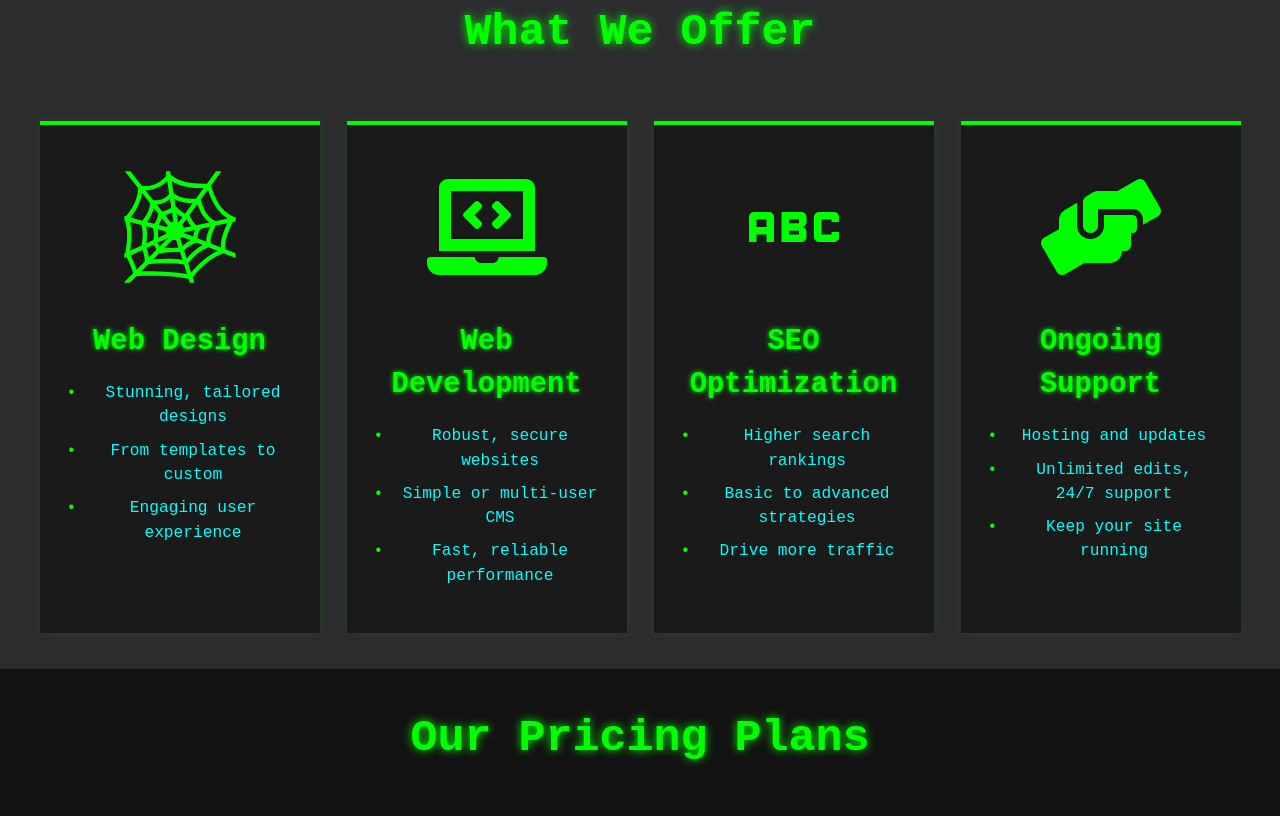
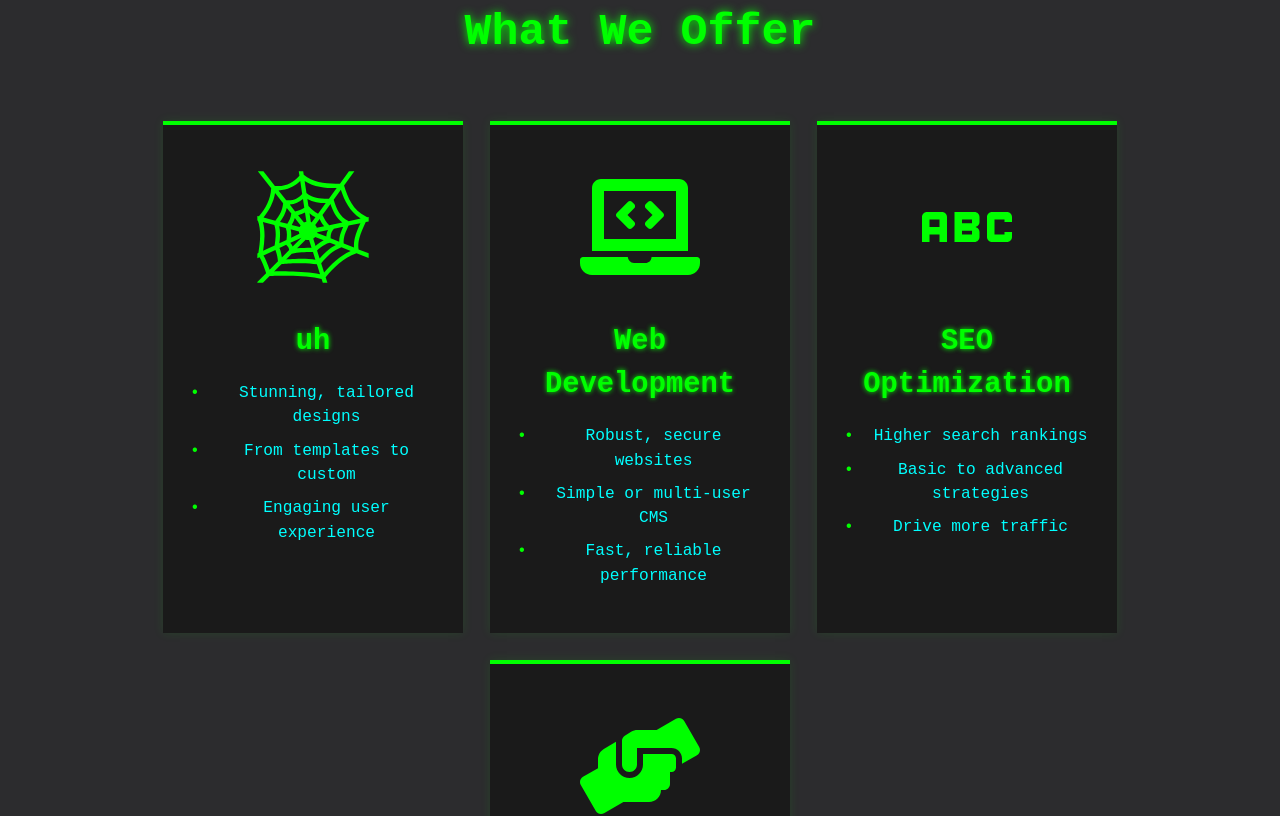
Before and after one commit to amadeus-aleksei/neon-framing-frontend, a React (Vite) app: page / in a window 1280 px wide. Shown: the part 780-1596 px from the top of the page. Built offline with nearby package versions, Linux system fonts and the light colour scheme.

Commit message:
Code and style changes -Made Hero and Services sections code reusable -Fixed margin issue on carousel nav

```diff
--- a/index.html
+++ b/index.html
@@ -5,6 +5,9 @@
     <link rel="icon" type="image/svg+xml" href="/vite.svg" />
     <meta name="viewport" content="width=device-width, initial-scale=1.0" />
     <title>⚡Neon Framing⚡</title>
+    <link rel="preconnect" href="https://fonts.googleapis.com">
+    <link rel="preconnect" href="https://fonts.gstatic.com" crossorigin>
+    <link href="https://fonts.googleapis.com/css2?family=Montserrat:ital,wght@0,100..900;1,100..900&family=Roboto:ital,wght@0,100;0,300;0,400;0,500;0,700;0,900;1,100;1,300;1,400;1,500;1,700;1,900&family=Zilla+Slab:ital,wght@0,300;0,400;0,500;0,600;0,700;1,300;1,400;1,500;1,600;1,700&display=swap" rel="stylesheet">
   </head>
   <body>
     <div id="root"></div>
--- a/src/components/common/Footer.jsx
+++ b/src/components/common/Footer.jsx
@@ -2,11 +2,6 @@
       return (
         <footer>
           <p>&copy; 2025 Neon Framing. All rights reserved.</p>
-          <div className="social-links">
-            <a href="#">Facebook</a>
-            <a href="#">Twitter</a>
-            <a href="#">LinkedIn</a>
-          </div>
         </footer>
       );
     }
--- a/src/components/common/Header.jsx
+++ b/src/components/common/Header.jsx
@@ -10,7 +10,7 @@ const Header = () => {
 
       <nav className="nav">
         <ul>
-          <Link to="/services" className="nav-item">Services</Link>
+          <Link to="/services" className="nav-item">Cyberservices</Link>
           <Link to="/portfolio" className="nav-item">Portfolio</Link>
           <Link to="/about" className="nav-item">About</Link>
           <Link to="/contact" className="nav-item">Contact</Link>
--- a/src/components/sections/Hero.jsx
+++ b/src/components/sections/Hero.jsx
@@ -1,9 +1,9 @@
-const Hero = () => {
+const Hero = ({title, description, button1}) => {
   return (
     <section className="hero">
-      <h2>Bring Your Digital Vision to Life</h2>
-      <p>Craft stunning, user-focused websites that engage, convert, and grow your brand</p>
-      <button>Get Started</button>
+      <h1>{title}</h1>
+      <p>{description}</p>
+      <button>{button1}</button>
     </section>
   );
 }
--- a/src/components/sections/ServicesSection.jsx
+++ b/src/components/sections/ServicesSection.jsx
@@ -20,47 +20,19 @@ const ServiceCard = ({ title, image, features }) => (
   </div>
 );
 
-const ServicesSection = () => (
+const ServicesSection = ({ title, cards }) => (
   <section className="services-section">
     <div className="container">
-      <h2>What We Offer</h2>
+      <h2>{title}</h2>
       <div className="services-list">
-        <ServiceCard
-          title="Web Design"
-          image={<GiSpiderWeb />}
-          features={[
-            'Stunning, tailored designs',
-            'From templates to custom',
-            'Engaging user experience',
-          ]}
-        />
-        <ServiceCard
-          title="Web Development"
-          image={<FaLaptopCode />}
-          features={[
-            'Robust, secure websites',
-            'Simple or multi-user CMS',
-            'Fast, reliable performance',
-          ]}
-        />
-        <ServiceCard
-          title="SEO Optimization"
-          image={<MdAbc />}
-          features={[
-            'Higher search rankings',
-            'Basic to advanced strategies',
-            'Drive more traffic',
-          ]}
-        />
-        <ServiceCard
-          title="Ongoing Support"
-          image={<FaHandsHelping />}
-          features={[
-            'Hosting and updates',
-            'Unlimited edits, 24/7 support',
-            'Keep your site running',
-          ]}
-        />
+        {cards.map((card, index) => (
+          <ServiceCard
+            key={index}
+            title={card.title}
+            image={card.image}
+            features={card.features}
+          />
+        ))}
       </div>
     </div>
   </section>
--- a/src/pages/Homepage.jsx
+++ b/src/pages/Homepage.jsx
@@ -1,13 +1,62 @@
+import { GiSpiderWeb } from "react-icons/gi"
 import Contact from "../components/sections/Contact"
 import Hero from "../components/sections/Hero"
 import PricingSection from "../components/sections/PricingSection"
 import Services from "../components/sections/ServicesSection"
+import { FaHandsHelping, FaLaptopCode } from "react-icons/fa"
+import { MdAbc } from "react-icons/md"
 
 const Homepage = () => {
+  const servicesCards = [
+    {
+      title: "uh",
+      image:<GiSpiderWeb />,
+      features:[
+        'Stunning, tailored designs',
+        'From templates to custom',
+        'Engaging user experience',
+      ]
+    },
+    {
+      title: "Web Development",
+      image: <FaLaptopCode />,
+      features: [
+        'Robust, secure websites',
+        'Simple or multi-user CMS',
+        'Fast, reliable performance',
+      ],
+    },
+    {
+      title: "SEO Optimization",
+      image: <MdAbc />,
+      features: [
+        'Higher search rankings',
+        'Basic to advanced strategies',
+        'Drive more traffic',
+      ],
+    },
+    {
+      title: "Ongoing Support",
+      image: <FaHandsHelping />,
+      features: [
+        'Hosting and updates',
+        'Unlimited edits, 24/7 support',
+        'Keep your site running',
+      ],
+    },
+  ]
+
   return (
     <>
-      <Hero />
-      <Services />
+      <Hero
+        title="Bring Your Digital Vision to Life"
+        description="Craft stunning, user-focused websites that engage, convert, and grow your brand"
+        button1="Get Started"
+      />
+      <Services
+        title="What We Offer"
+        cards={servicesCards}
+      />
       <PricingSection />
       <Contact />
 
--- a/src/styles/styles.scss
+++ b/src/styles/styles.scss
@@ -1,6 +1,6 @@
 @use "reset";
 
-$primary: #A700FF;
+// $primary: #A700FF;
 $primary: #02D7F2;
 $primary: #00ff00;
 $background: #2C2C2E;
@@ -12,7 +12,7 @@ $secondary: #00ffff;
 body {
   background-color: $background;
   color: #fff;
-  font-family: Arial, sans-serif;
+  font-family: 'Courier New', monospace;
   margin: 0;
   padding: 0;
 }
@@ -54,18 +54,31 @@ body {
   background-color: $background2;
   padding: 8rem 2rem;
   text-align: center;
+  align-content: center;
+  min-height: 60vh;
 
   h1 {
-    font-size: 3rem;
+    font-size: 3.5rem;
     color: $primary;
-    text-shadow: 0 0 10px $primary;
-    margin-bottom: .8rem;
+    text-shadow: 0 0 10px $primary, 0 0 20px $primary;
+    animation: flicker .8s infinite alternate;
+
+    @keyframes flicker {
+      0%, 19%, 21%, 23%, 25%, 54%, 56%, 100% {
+        text-shadow: 0 0 10px $primary, 0 0 20px $primary, 0 0 30px $primary;
+      }
+
+      20%, 24%, 55% {
+        text-shadow: none;
+      }
+    }
   }
 
   p {
-    font-size: 1.2rem;
-    color: #fff;
-    margin-bottom: 2.4rem;
+    font-size: 1.5rem;
+    color: $secondary;
+    margin: 1rem 0;
+    text-shadow: 0 0 5px $secondary;
   }
 
   button {
@@ -75,60 +88,10 @@ body {
     border: none;
     cursor: pointer;
     box-shadow: 0 0 10px $primary;
-  }
 
-  button:hover {
+    &:hover {
       box-shadow: 0 0 20px $primary;
     }
-}
-
-    .hero h2 {
-      font-size: 3.5rem;
-      color: $primary;
-      text-shadow: 0 0 10px $primary, 0 0 20px $primary;
-      animation: flicker 1.5s infinite alternate;
-    }
-
-    .hero p {
-      font-size: 1.5rem;
-      color: $secondary;
-      margin: 1rem 0;
-      text-shadow: 0 0 5px $secondary;
-    }
-
-        body {
-      font-family: 'Courier New', monospace;
-      // background: url('https://images.unsplash.com/photo-1597773150796-e5c14ebecbf6?auto=format&fit=crop&w=1920') no-repeat center center fixed;
-      background-size: cover;
-      color: #fff;
-      overflow-x: hidden;
-        }
-
-        @keyframes flicker {
-      0%, 19%, 21%, 23%, 25%, 54%, 56%, 100% {
-        text-shadow: 0 0 10px $primary, 0 0 20px $primary, 0 0 30px $primary;
-      }
-      20%, 24%, 55% {
-        text-shadow: none;
-      }
-    }
-
-    @media (max-width: 768px) {
-      header h1 {
-        font-size: 1.5rem;
-      }
-
-      nav a {
-        font-size: 1rem;
-        margin: 0 0.5rem;
-      }
-
-      .hero h2 {
-        font-size: 2.5rem;
-      }
-
-      .hero p {
-        font-size: 1.2rem;
   }
 }
 
@@ -156,9 +119,9 @@ body {
   }
 
   .services-card {
-    flex: 0 1 280px;
+    flex: 0 1 300px;
     min-width: 260px;
-    max-width: 280px;
+    max-width: 300px;
     padding: 1.5rem;
     background-color: #1a1a1a;
     box-shadow: 0 0 10px rgba(0, 255, 0, 0.1);
@@ -230,15 +193,6 @@ body {
   padding: 2rem 0;
   text-align: center;
   background-color: $background;
-
-  .contact-inner {
-    @extend .container;
-  }
-
-  p {
-    margin-bottom: 1.5rem;
-    color: #fff;
-  }
 
   form {
     display: flex;
@@ -411,9 +365,9 @@ footer {
 }
 
 .pricing-card {
-  flex: 0 1 360px;
+  flex: 0 1 380px;
   min-width: 280px;
-  max-width: 360px;
+  max-width: 400px;
   padding: 1.5rem;
   background-color: #1a1a1a;
   box-shadow: 0 0 10px rgba(0, 255, 0, 0.1);
@@ -508,6 +462,7 @@ footer {
     }
   }
 }
+
 .btn {
   margin-top: 1.8rem;
   padding: 0.8rem 1.5rem;
```
Lines whose indentation alone changed are shown as unchanged.
